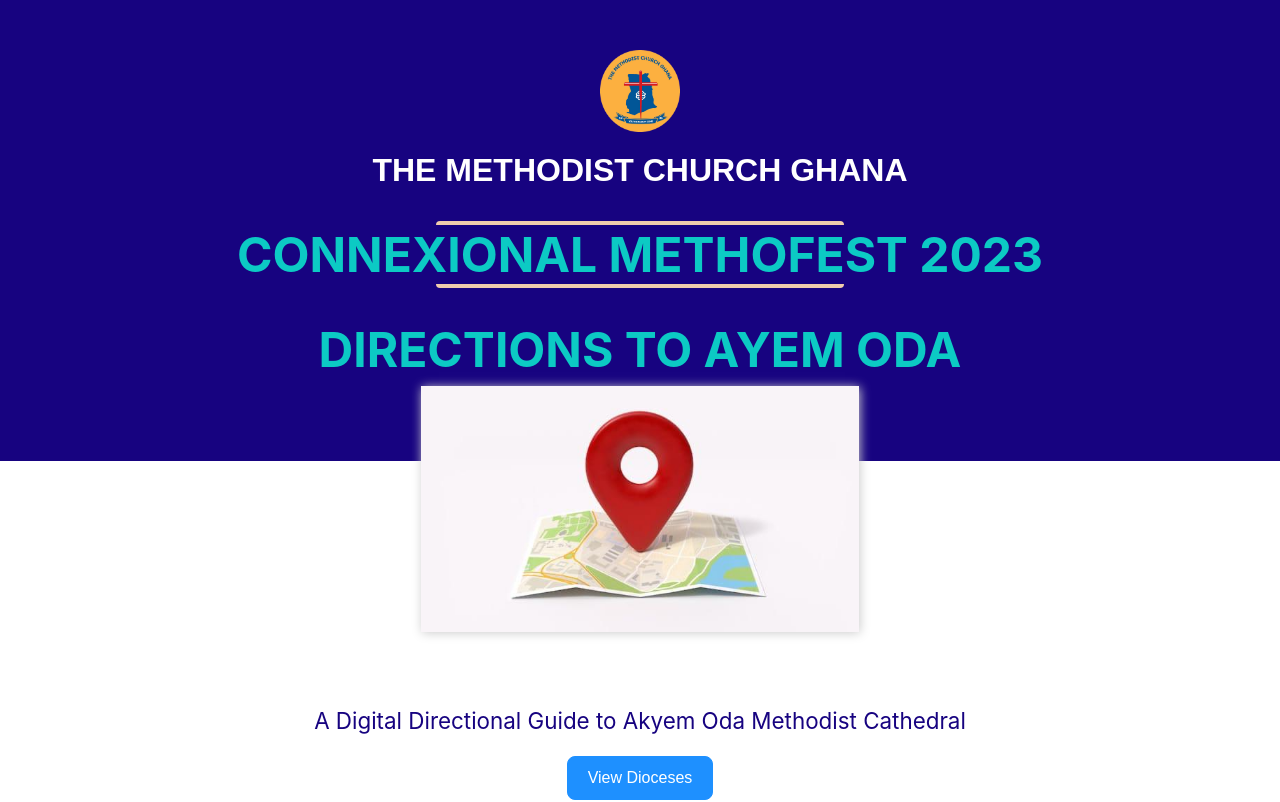
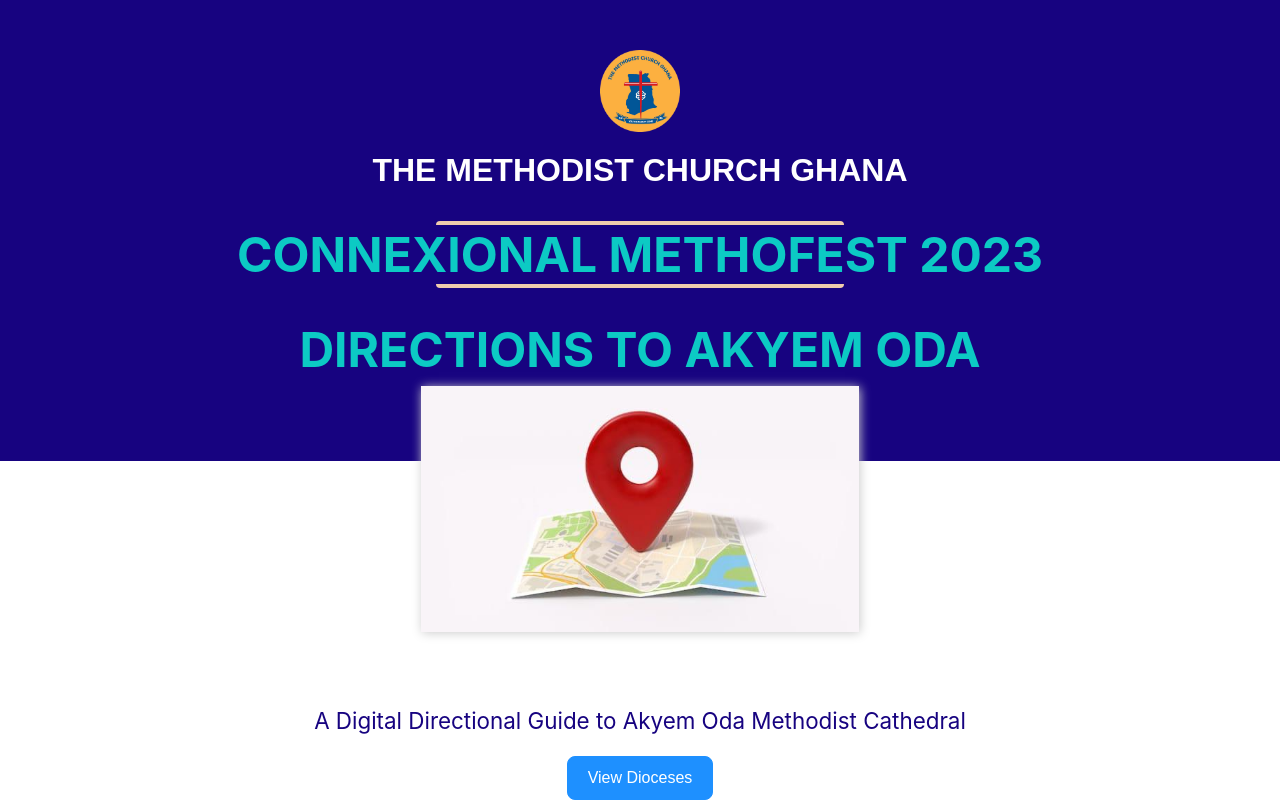
Before and after one commit to CalebAckom/Methofest, a React (Create React App) app: page / in a window 1280 px wide. Shown: the top 802 px of the page. Built offline with nearby package versions, Linux system fonts and the light colour scheme; a web font is replaced by a local one.

Commit message:
Update index.js

```diff
--- a/src/components/landing-hero/index.js
+++ b/src/components/landing-hero/index.js
@@ -19,7 +19,7 @@
                 <div>
                     <h1 className='landing-title-text'>THE METHODIST CHURCH GHANA</h1>
                     <h1 className='landing-directions-text'>CONNEXIONAL METHOFEST 2023</h1>
-                    <h1 className='landing-footer-text'>DIRECTIONS TO AYEM ODA</h1>
+                    <h1 className='landing-footer-text'>DIRECTIONS TO AKYEM ODA</h1>
                 </div>
             </div>
             <div className='lower-layer'>
```
